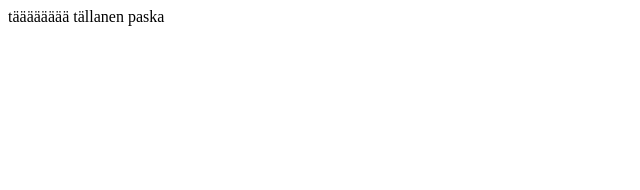
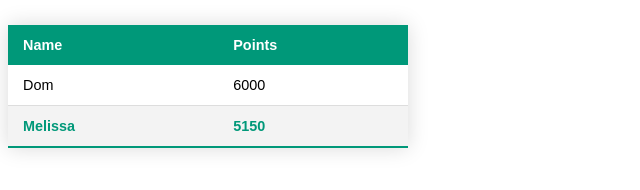
Before and after one commit to FIMARxTT/yyyyyyyyyyyyt.github.io, a plain HTML site: page index.html in a window 1280 px wide. Shown: the whole page, without its empty margins (0-640 px from the left). Drawn offline with Linux system fonts and the light colour scheme.

Commit message:
Update index.html

```diff
--- a/index.html
+++ b/index.html
@@ -5,6 +5,64 @@
 	<title>koulu tehtävä</title>
 </head>
 <body>
-	tääääääää tällanen paska
+
+	<!-- Table alku -->
+	<table class="styled-table">
+    <thead>
+        <tr>
+            <th>Name</th>
+            <th>Points</th>
+        </tr>
+    </thead>
+    <tbody>
+        <tr>
+            <td>Dom</td>
+            <td>6000</td>
+        </tr>
+        <tr class="active-row">
+            <td>Melissa</td>
+            <td>5150</td>
+        </tr>
+        <!-- Table Loppu -->
+
+    <style type="text/css">
+    .styled-table {
+    border-collapse: collapse;
+    margin: 25px 0;
+    font-size: 0.9em;
+    font-family: sans-serif;
+    min-width: 400px;
+    box-shadow: 0 0 20px rgba(0, 0, 0, 0.15);
+	}
+	.styled-table thead tr {
+    background-color: #009879;
+    color: #ffffff;
+    text-align: left;
+	}
+	.styled-table th,
+	.styled-table td {
+    padding: 12px 15px;
+	}
+	.styled-table tbody tr {
+    border-bottom: 1px solid #dddddd;
+	}
+
+	.styled-table tbody tr:nth-of-type(even) {
+    background-color: #f3f3f3;
+	}
+
+	.styled-table tbody tr:last-of-type {
+    border-bottom: 2px solid #009879;
+	}
+	.styled-table tbody tr.active-row {
+    font-weight: bold;
+    color: #009879;
+	}
+
+    </style>
+    <!-- stylen loppu -->
+
+    </tbody>
+</table>
 </body>
 </html>
```
